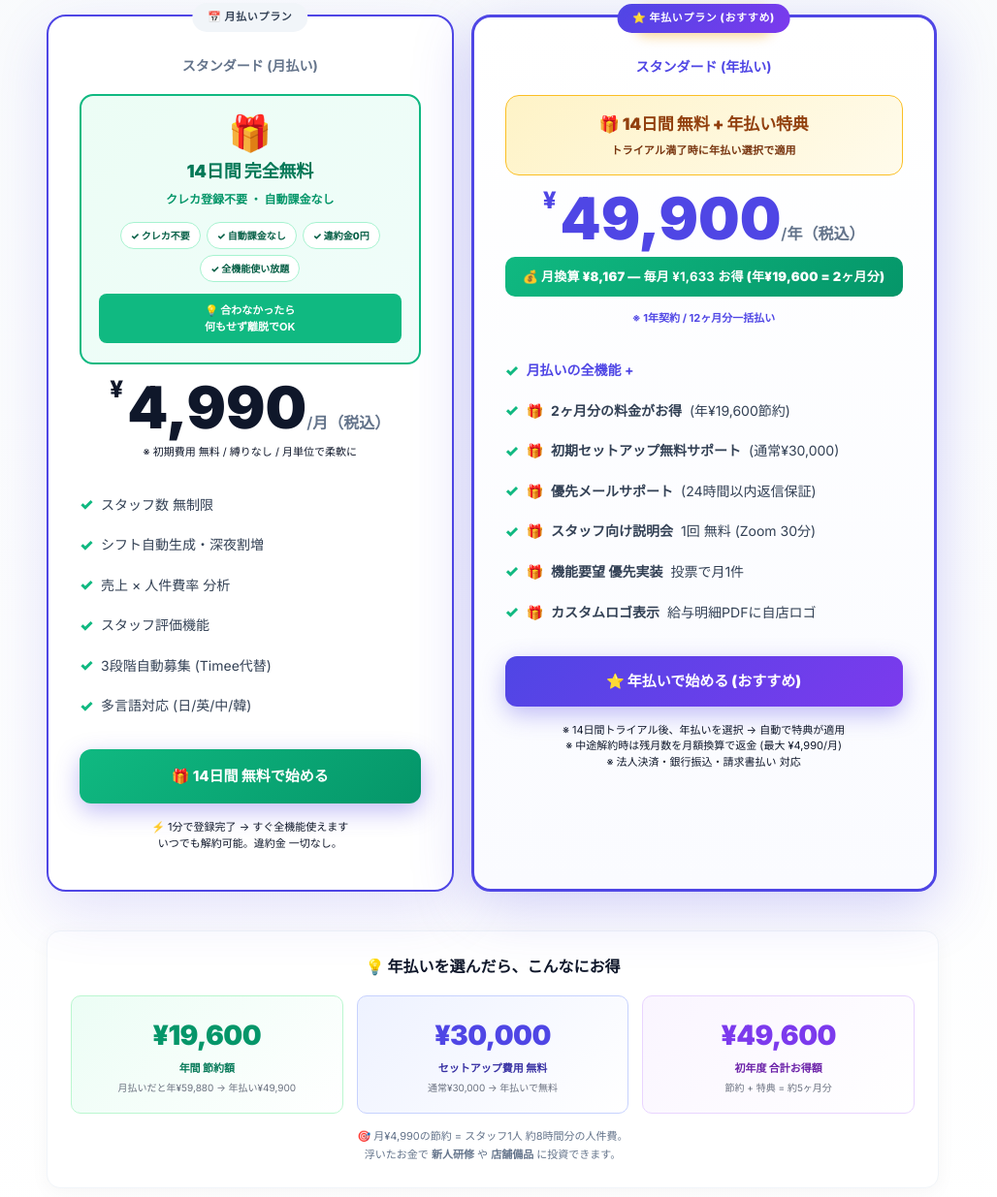
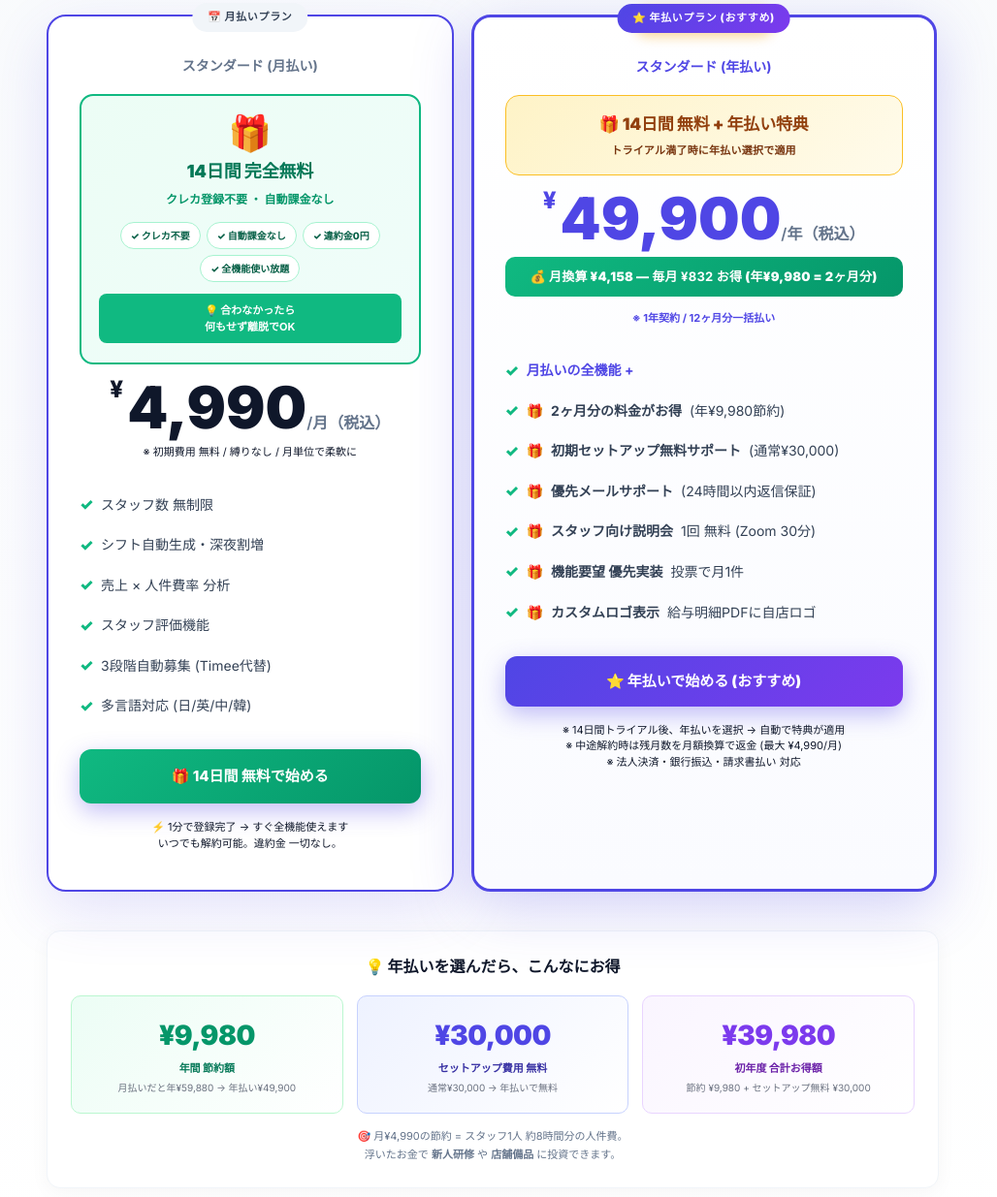
Before and after one commit to rakuraku-shift/rakuraku-shift, a browser extension: page index.html in a window 1280 px wide. Shown: the part 6220-7455 px from the top of the page at 97% size, without its empty margins (132-1160 px from the left). Drawn offline with Linux system fonts and the light colour scheme.

Commit message:
index.html: 年払いの計算値を新月額¥4,990 ベースに修正 (旧¥9,800 残骸)
修正箇所:
- 月換算 ¥8,167 → ¥4,158 (¥49,900 ÷ 12)
- 毎月のお得額 ¥1,633 → ¥832 (¥4,990 - ¥4,158)
- 年間節約額 ¥19,600 → ¥9,980 (¥4,990 × 2ヶ月分) [3 箇所]
- 初年度合計お得額 ¥49,600 → ¥39,980 (節約 ¥9,980 + セットアップ無料 ¥30,000)

これでサイト上の料金表示が全て ¥4,990 ベースで整合。

Co-Authored-By: Claude Opus 4.7 <noreply@anthropic.com>

```diff
--- a/index.html
+++ b/index.html
@@ -922,12 +922,12 @@
           <span class="yen">¥</span>49,900<span class="per">/年（税込）</span>
         </div>
         <div style="background:linear-gradient(135deg,#10B981,#059669);color:#fff;padding:10px 14px;border-radius:10px;text-align:center;font-weight:900;font-size:13px;margin:10px 0 14px;letter-spacing:.02em;">
-          💰 月換算 ¥8,167 — <strong>毎月 ¥1,633 お得</strong> (年¥19,600 = 2ヶ月分)
+          💰 月換算 ¥4,158 — <strong>毎月 ¥832 お得</strong> (年¥9,980 = 2ヶ月分)
         </div>
         <div class="price-tax" style="color:var(--indigo);font-weight:700;">※ 1年契約 / 12ヶ月分一括払い</div>
         <ul class="price-features">
           <li><strong style="color:var(--indigo);">月払いの全機能 +</strong></li>
-          <li>🎁 <strong>2ヶ月分の料金がお得</strong> (年¥19,600節約)</li>
+          <li>🎁 <strong>2ヶ月分の料金がお得</strong> (年¥9,980節約)</li>
           <li>🎁 <strong>初期セットアップ無料サポート</strong> (通常¥30,000)</li>
           <li>🎁 <strong>優先メールサポート</strong> (24時間以内返信保証)</li>
           <li>🎁 <strong>スタッフ向け説明会</strong> 1回 無料 (Zoom 30分)</li>
@@ -948,7 +948,7 @@
       <h3 style="font-size:16px;font-weight:900;margin-bottom:16px;text-align:center;">💡 年払いを選んだら、こんなにお得</h3>
       <div style="display:grid;grid-template-columns:repeat(3,1fr);gap:14px;font-size:12px;">
         <div style="text-align:center;padding:18px;background:linear-gradient(135deg,#ECFDF5,#fff);border-radius:10px;border:1.5px solid #BBF7D0;">
-          <div style="font-size:28px;font-weight:900;color:#059669;letter-spacing:-.02em;">¥19,600</div>
+          <div style="font-size:28px;font-weight:900;color:#059669;letter-spacing:-.02em;">¥9,980</div>
           <div style="font-size:11px;color:#047857;font-weight:800;margin-top:3px;">年間 節約額</div>
           <div style="font-size:10px;color:#6B7280;margin-top:3px;">月払いだと年¥59,880 → 年払い¥49,900</div>
         </div>
@@ -958,9 +958,9 @@
           <div style="font-size:10px;color:#6B7280;margin-top:3px;">通常¥30,000 → 年払いで無料</div>
         </div>
         <div style="text-align:center;padding:18px;background:linear-gradient(135deg,#FAF5FF,#fff);border-radius:10px;border:1.5px solid #E9D5FF;">
-          <div style="font-size:28px;font-weight:900;color:var(--purple);letter-spacing:-.02em;">¥49,600</div>
+          <div style="font-size:28px;font-weight:900;color:var(--purple);letter-spacing:-.02em;">¥39,980</div>
           <div style="font-size:11px;color:#6B21A8;font-weight:800;margin-top:3px;">初年度 合計お得額</div>
-          <div style="font-size:10px;color:#6B7280;margin-top:3px;">節約 + 特典 = 約5ヶ月分</div>
+          <div style="font-size:10px;color:#6B7280;margin-top:3px;">節約 ¥9,980 + セットアップ無料 ¥30,000</div>
         </div>
       </div>
       <p style="font-size:11px;color:var(--slate-500);text-align:center;margin-top:14px;line-height:1.7;">
```
